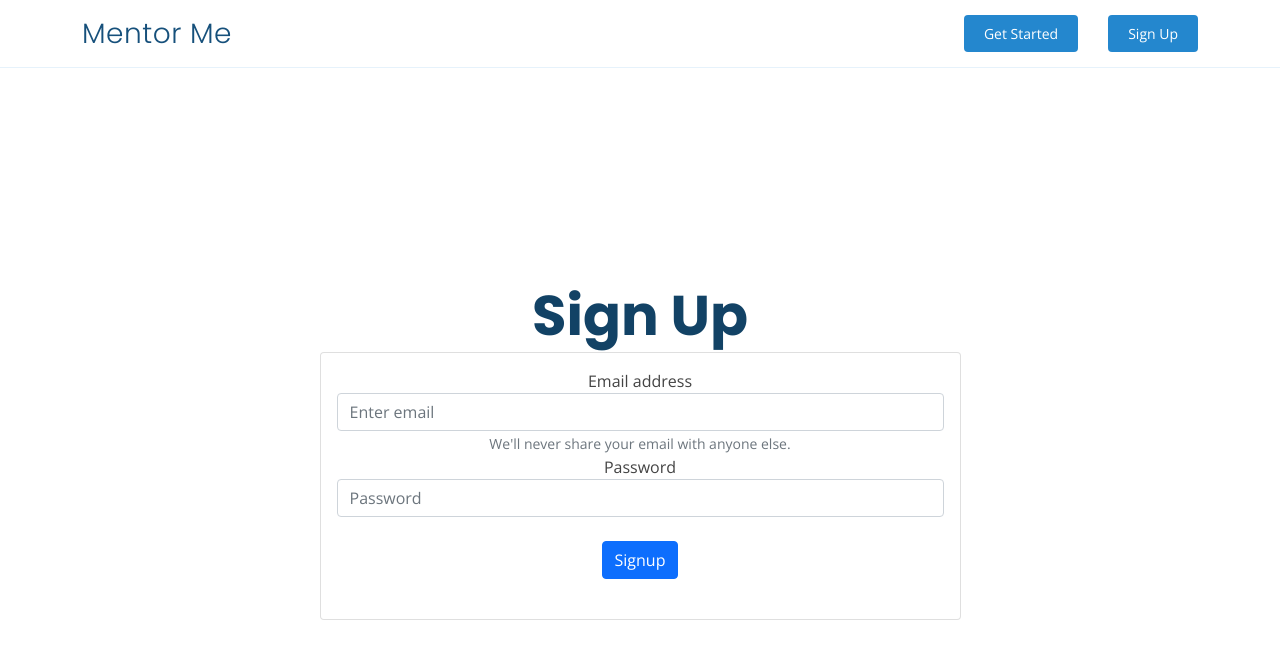
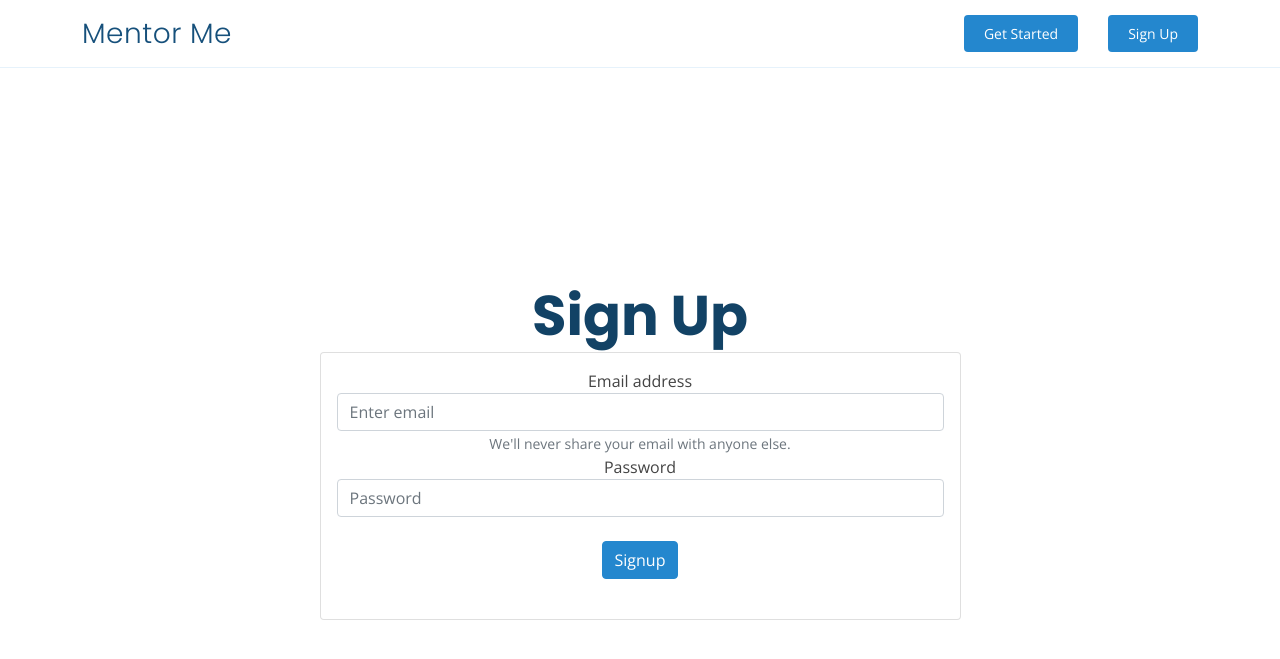
Before and after one commit to Learn-For-Cause/MentorMe, a Jekyll site: the page built from signup/index.html, in a window 1280 px wide. Shown: the top 659 px of the page. Built offline with Jekyll 4.4.1, drawn with Linux system fonts in a browser that asks for light colours.

Commit message:
Added Sign Up button style

```diff
--- a/assets/css/style.css
+++ b/assets/css/style.css
@@ -1896,3 +1896,8 @@ section {
   color: #124265;
   font-family: "Poppins", sans-serif;
 }
+
+#signup .btn {
+  background: #2487ce;
+  border-color: #2487ce;
+}
```
